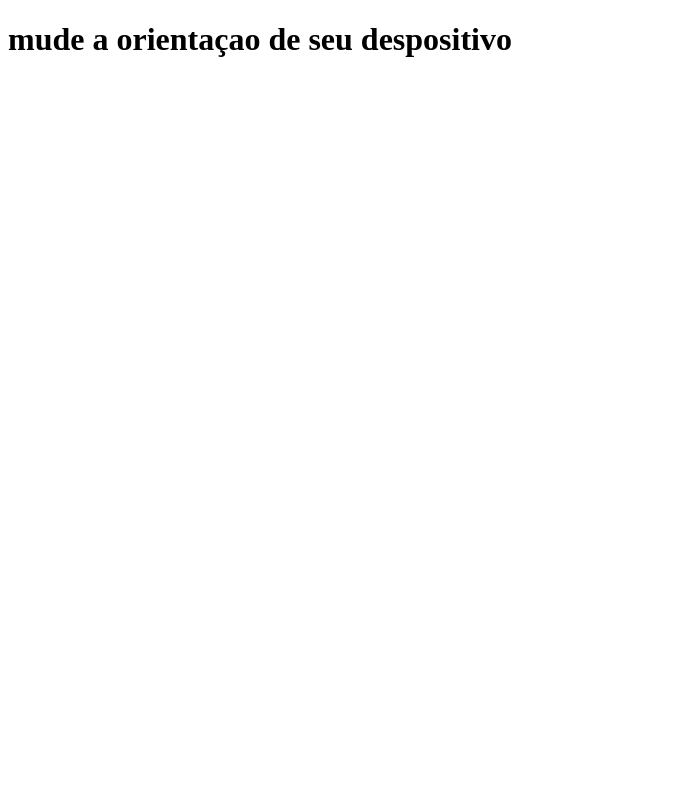
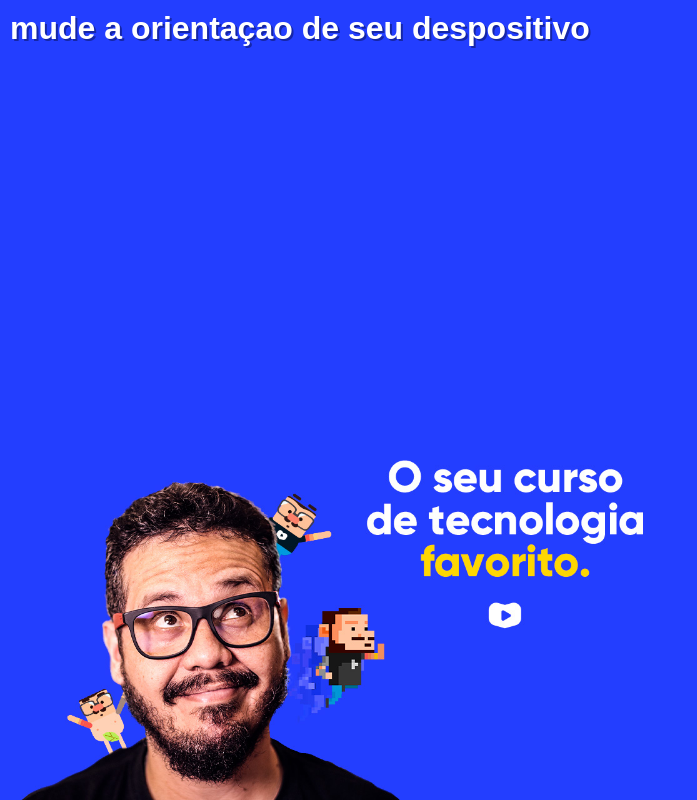
Before and after one commit to Dev-Brunosilva/html-css, a plain HTML site: page execicios/ex026mediacree/mq002/index01.html in a window 1280 px wide. Shown: the whole page, without its empty margins (0-697 px from the left). Drawn offline with Linux system fonts and the light colour scheme.

Commit message:
atualizei

```diff
--- a/execicios/ex026mediacree/mq002/estilo/style.css
+++ b/execicios/ex026mediacree/mq002/estilo/style.css
@@ -1 +1,21 @@
 @charset "UTF-8";
+
+/* configuraçoes gerais */
+
+*{
+    margin: 0px;
+    padding: 0px;
+    font-family: Arial, Helvetica, sans-serif;
+}
+html, body{
+    width: 100vh;
+    height: 100vh;
+    background-color: #233eff;
+    background-size: contain;
+    background-repeat: no-repeat;
+}
+h1 {
+    color: white;
+    text-shadow: 2px 2px 0px #1526a7;
+    padding: 10px;
+}
--- a/execicios/ex026mediacree/mq002/estilos/paisagens.css
+++ b/execicios/ex026mediacree/mq002/estilos/paisagens.css
@@ -1 +1,6 @@
 @charset "UTF-8";
+  /*configuraçoes celulares deitados */
+  body{
+    background-image: url(../imagens/cev-landscape.jpg);
+   background-position: left bottom;
+  }
--- a/execicios/ex026mediacree/mq002/estilos/retrato.css
+++ b/execicios/ex026mediacree/mq002/estilos/retrato.css
@@ -1 +1,7 @@
 @charset "UTF-8";
+
+/*configuraçoes celulares empe modo */
+  body{
+    background: url(../imagens/cev-portrait.jpg);
+    background-position: center bottom;
+  }
```
Also changed, not shown: execicios/ex026mediacree/mq002/index01.html (+5 -1 lines).
